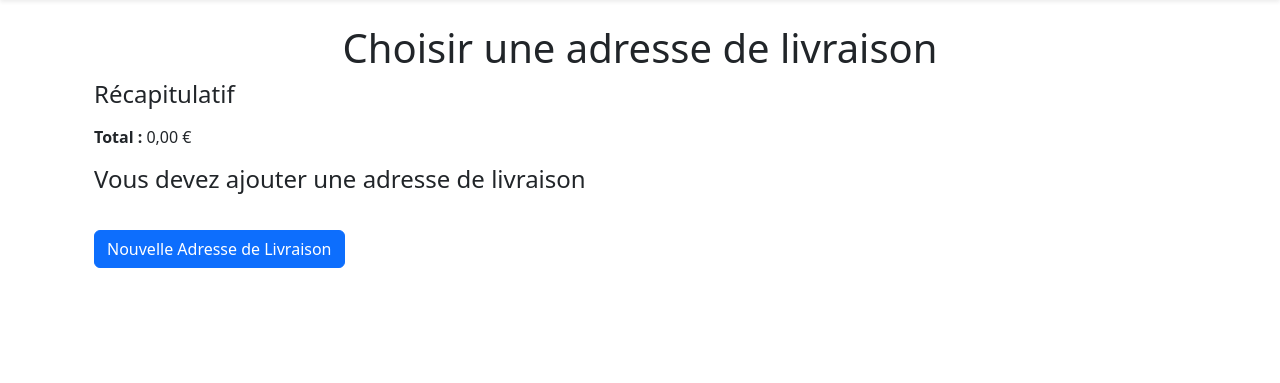
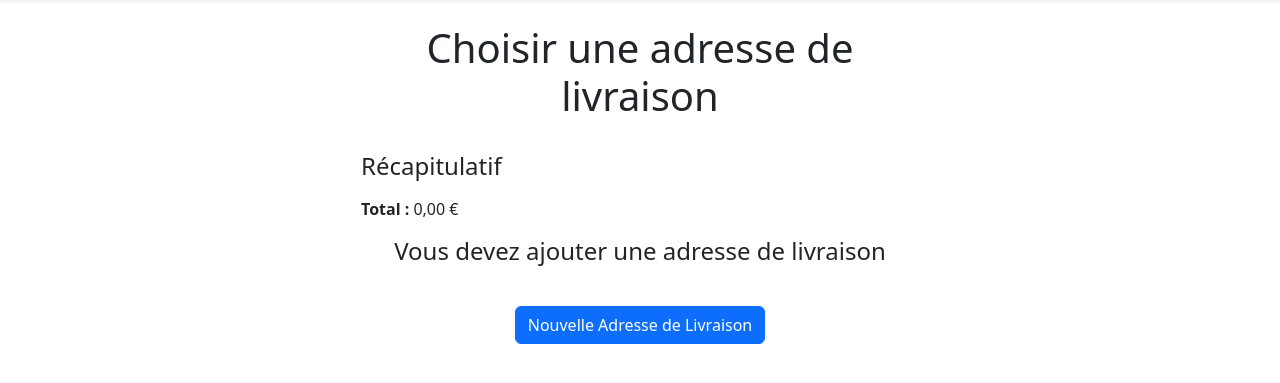
Before and after one commit to gaby1994/eboutique, a Symfony app: template templates/cart/choose_address.html.twig in a window 1280 px wide. Shown: the part 185-568 px from the top of the page. Run offline with Twig, Linux system fonts and the light colour scheme; the template is opened without the code that fills it, so the values that code supplies are empty; some libraries are stand-ins or nearby versions.

Commit message:
correction pb nouvel utilisateur + modification design

```diff
--- a/templates/cart/choose_address.html.twig
+++ b/templates/cart/choose_address.html.twig
@@ -3,10 +3,11 @@
 {% block title %}Validation du panier{% endblock %}
 
 {% block body %}
-<div class="container mt-4">
-    <h1 class="text-center">Choisir une adresse de livraison</h1>
-
-    <div class="mb-3">
+<div class="d-flex justify-content-center align-items-center">
+    <div class="w-50 text-center"> {# largeur à 50% #}
+        <h1>Choisir une adresse de livraison</h1>
+        <br>
+        <div class="mb-3 text-start">
             <h4>Récapitulatif</h4>
             <ul>
                 {% for item in cartItems %}
@@ -16,11 +17,11 @@
             <p><strong>Total :</strong> {{ total|number_format(2, ',', ' ') }} €</p>
         </div>
 
-    {% if addresses is empty%}
-        <h4>Vous devez ajouter une adresse de livraison<h4>
+        {% if addresses is empty %}
+            <h4>Vous devez ajouter une adresse de livraison</h4>
         {% else %}
             <form method="post" action="{{ path('app_cart_confirm') }}">
-            <div class="list-group">
+                <div class="list-group mb-3 text-start">
                     {% for address in addresses %}
                         <label class="list-group-item">
                             <input type="radio" name="address_id" value="{{ address.id }}" required>
@@ -31,10 +32,12 @@
                     {% endfor %}
                 </div>
 
-            <button type="submit" class="btn btn-primary mt-3">Confirmer ma commande</button>
+                <button type="submit" class="btn btn-primary">Confirmer ma commande</button>
             </form>
         {% endif %}
+
         <br>
-    <a href="{{ path('app_profile_new_address') }}" class="btn btn-primary">Nouvelle Adresse de Livraison</a>
+        <a href="{{ path('app_profile_new_address') }}" class="btn btn-primary mt-2">Nouvelle Adresse de Livraison</a>
+    </div>
 </div>
 {% endblock %}
--- a/templates/category/_form.html.twig
+++ b/templates/category/_form.html.twig
@@ -7,7 +7,7 @@
         </div>
     {% endfor %}
 
-    <div class="text-left">
+    <div class="text-center">
         <button type="submit" class="btn btn-primary">{{ button_label|default('Enregistrer') }}</button>
     </div>
 {{ form_end(form) }}
--- a/templates/category/edit.html.twig
+++ b/templates/category/edit.html.twig
@@ -10,10 +10,10 @@
             {{ include('category/_form.html.twig', {'button_label': 'Modifier'}) }}
             <br>
         </div>
-        <div class="text-left w-25">
+        <div class="text-center w-25">
             {{ include('category/_delete_form.html.twig') }}
         </div>
-        <div class="mt-3 w-25">
+        <div class="mt-3 w-25 text-center">
             <a href="{{ path('app_category_index') }}" class="btn btn-secondary mt-2">
                 Retour à la liste des Catégories
             </a>
--- a/templates/category/new.html.twig
+++ b/templates/category/new.html.twig
@@ -7,7 +7,7 @@
         <h1 class="text-center">Créer une Catégorie</h1>
 
         {{ include('category/_form.html.twig', {form: form, 'button_label': 'Ajouter'}) }}
-        <div class="w-50 mx-auto">
+        <div class="text-center w-50 mx-auto">
             <a href="{{ path('app_category_index') }}" class="btn btn-secondary mt-2">Retour à la liste</a>
         </div>
     </div>
--- a/templates/customer_address/_form.html.twig
+++ b/templates/customer_address/_form.html.twig
@@ -7,7 +7,7 @@
         </div>
     {% endfor %}
 
-    <div class="text-left">
+    <div class="text-center">
         <button type="submit" class="btn btn-primary">{{ button_label|default('Enregistrer') }}</button>
     </div>
 {{ form_end(form) }}
--- a/templates/media/_form.html.twig
+++ b/templates/media/_form.html.twig
@@ -7,7 +7,7 @@
         </div>
     {% endfor %}
 
-    <div class="text-left">
+    <div class="text-center">
         <button type="submit" class="btn btn-primary">{{ button_label|default('Enregistrer') }}</button>
     </div>
 {{ form_end(form) }}
--- a/templates/media/edit.html.twig
+++ b/templates/media/edit.html.twig
@@ -10,10 +10,10 @@
             {{ include('media/_form.html.twig', {'button_label': 'Modifier'}) }}
             <br>
         </div>
-        <div class="text-left w-25">
+        <div class="text-center w-25">
             {{ include('media/_delete_form.html.twig') }}
         </div>
-        <div class="mt-3 w-25">
+        <div class="text-center mt-3 w-25">
             <a href="{{ path('app_media_index') }}" class="btn btn-secondary mt-2">
                 Retour à la liste des Médias
             </a>
--- a/templates/media/new.html.twig
+++ b/templates/media/new.html.twig
@@ -7,7 +7,7 @@
         <h1 class="text-center">Créer un Média</h1>
 
         {{ include('media/_form.html.twig', {form: form, 'button_label': 'Ajouter'}) }}
-        <div class="w-50 mx-auto">
+        <div class="text-center w-50 mx-auto">
             <a href="{{ path('app_media_index') }}" class="btn btn-secondary mt-2">Retour à la liste</a>
         </div>
     </div>
--- a/templates/product/_form.html.twig
+++ b/templates/product/_form.html.twig
@@ -7,7 +7,7 @@
         </div>
     {% endfor %}
 
-    <div class="text-left">
+    <div class="text-center">
         <button type="submit" class="btn btn-primary">{{ button_label|default('Enregistrer') }}</button>
     </div>
 {{ form_end(form) }}
--- a/templates/product/edit.html.twig
+++ b/templates/product/edit.html.twig
@@ -10,10 +10,10 @@
             {{ include('product/_form.html.twig', {'button_label': 'Modifier'}) }}
             <br>
         </div>
-        <div class="text-left w-25">
+        <div class="text-center w-25">
             {{ include('product/_delete_form.html.twig') }}
         </div>
-        <div class="mt-3 w-25">
+        <div class="text-center mt-3 w-25">
             <a href="{{ path('app_product_index') }}" class="btn btn-secondary mt-2">
                 Retour à la liste des Produits
             </a>
--- a/templates/product/new.html.twig
+++ b/templates/product/new.html.twig
@@ -7,7 +7,7 @@
         <h1 class="text-center">Créer un Produit</h1>
 
         {{ include('product/_form.html.twig', {form: form, 'button_label': 'Ajouter'}) }}
-        <div class="w-50 mx-auto">
+        <div class="text-center w-50 mx-auto">
             <a href="{{ path('app_product_index') }}" class="btn btn-secondary mt-2">Retour à la liste</a>
         </div>
     </div>
--- a/templates/profile/new_user_address.html.twig
+++ b/templates/profile/new_user_address.html.twig
@@ -5,9 +5,8 @@
 {% block body %}
     <div class="container mt-4">
         <h1 class="text-center">Créer une nouvelle Adresse de Livraison</h1>
-
         {{ include('customer_address/_form.html.twig', {'form': form, 'button_label': 'Ajouter'}) }}
-        <div class="w-50 mx-auto">
+        <div class="w-50 mx-auto text-center">
             <a href="{{ path('app_profile_addresses') }}" class="btn btn-secondary mt-2">Retour à la liste des Adresses de Livraison</a>
         </div>
     </div>
```
Also changed, not shown: src/Controller/RegistrationController.php (+7 -5 lines), templates/cart/index.html.twig (+8 -7 lines). Lines whose indentation alone changed are shown as unchanged.
